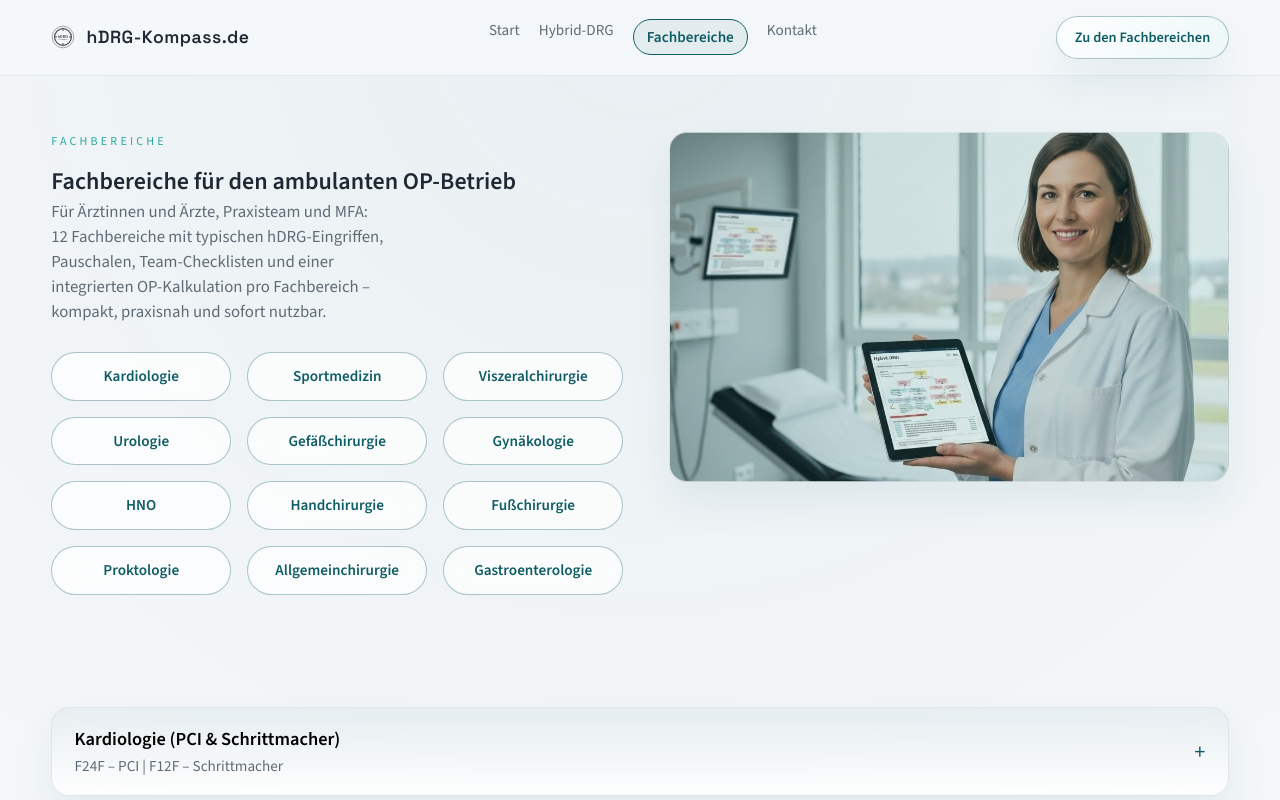
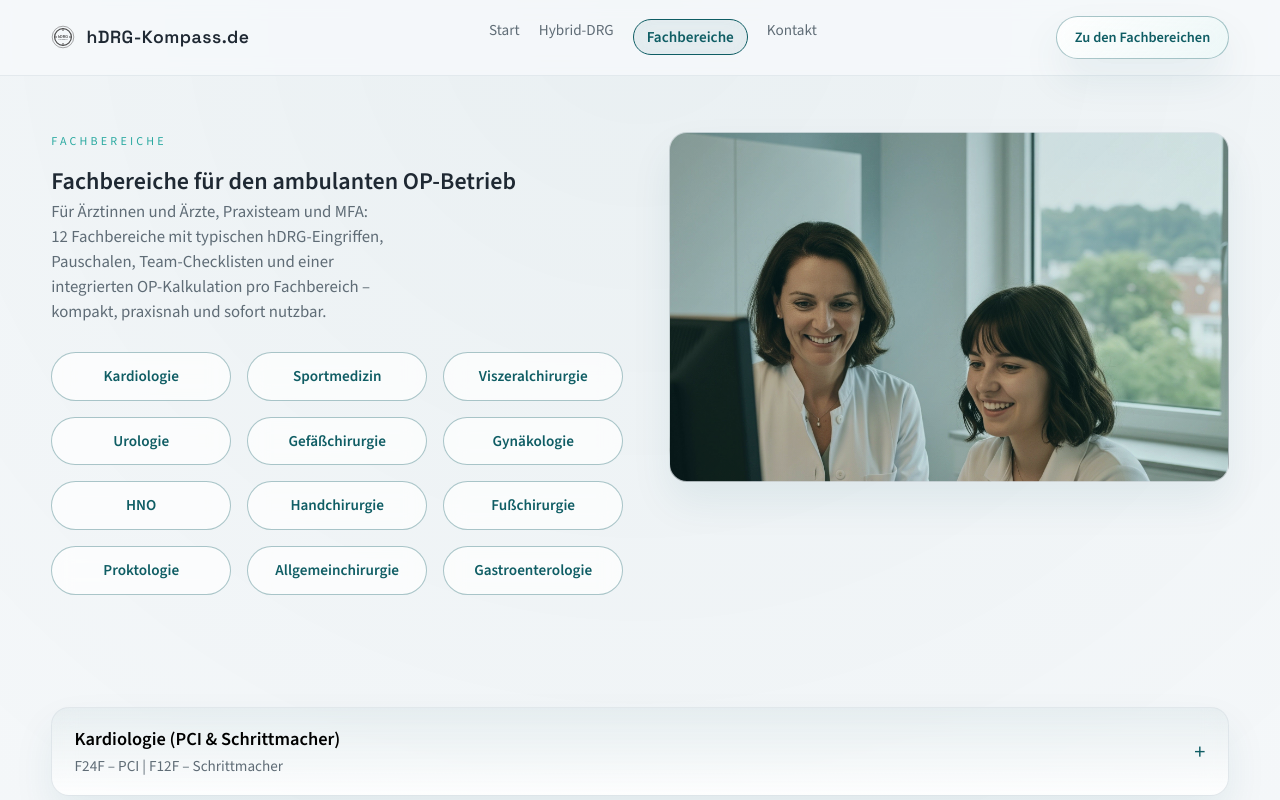
Before and after one commit to gilles-pe/hDRG-Kompass.de, a React (Vite) app: page /fachbereiche in a window 1280 px wide. Shown: the top 800 px of the page. Built offline with nearby package versions, Linux system fonts and the light colour scheme.

Commit message:
Use Computer.jpg for Fachbereiche hero

```diff
--- a/src/pages/FachbereichePage.tsx
+++ b/src/pages/FachbereichePage.tsx
@@ -532,7 +532,7 @@ const specialties: AccordionItem[] = [
 
 function FachbereichePage() {
   const baseUrl = import.meta.env.BASE_URL
-  const doctorImage = `${baseUrl}DoctorTablet.jpg`
+  const doctorImage = `${baseUrl}Computer.jpg`
 
   return (
     <div className="page">
```
